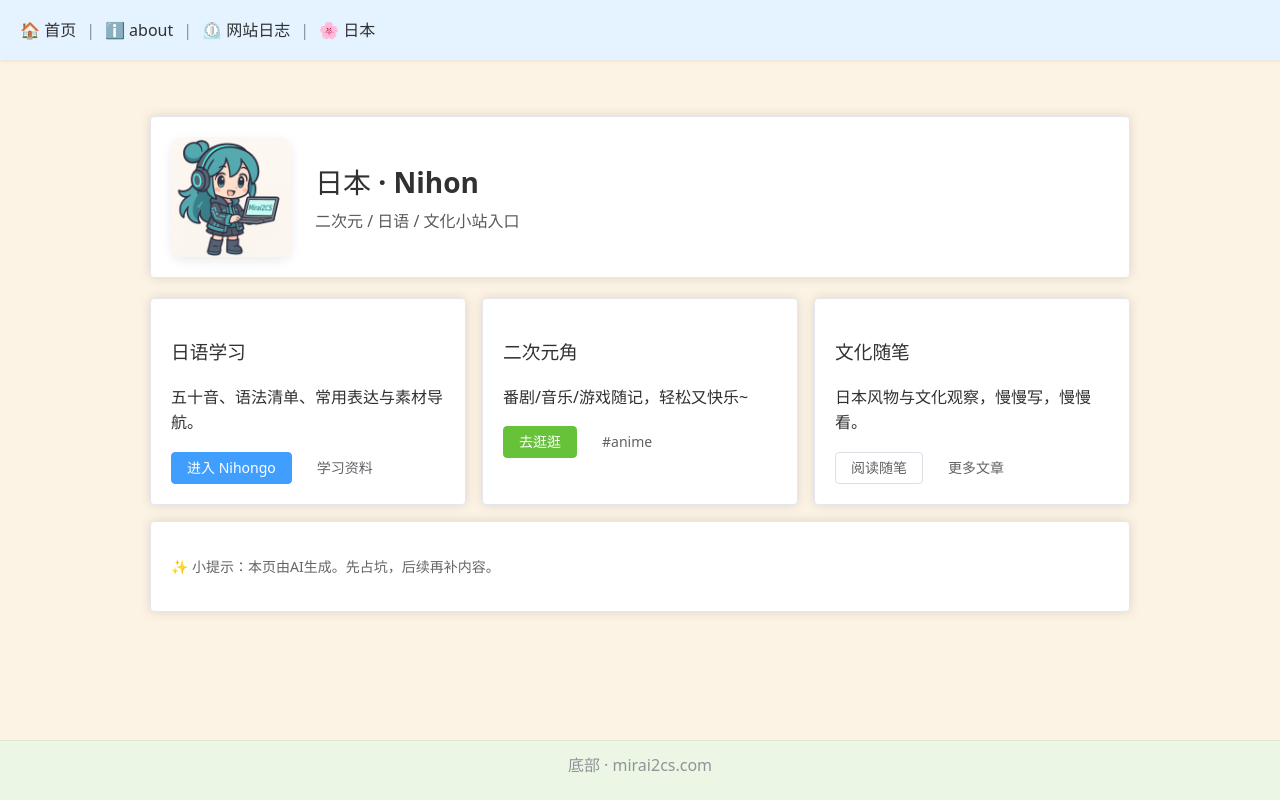
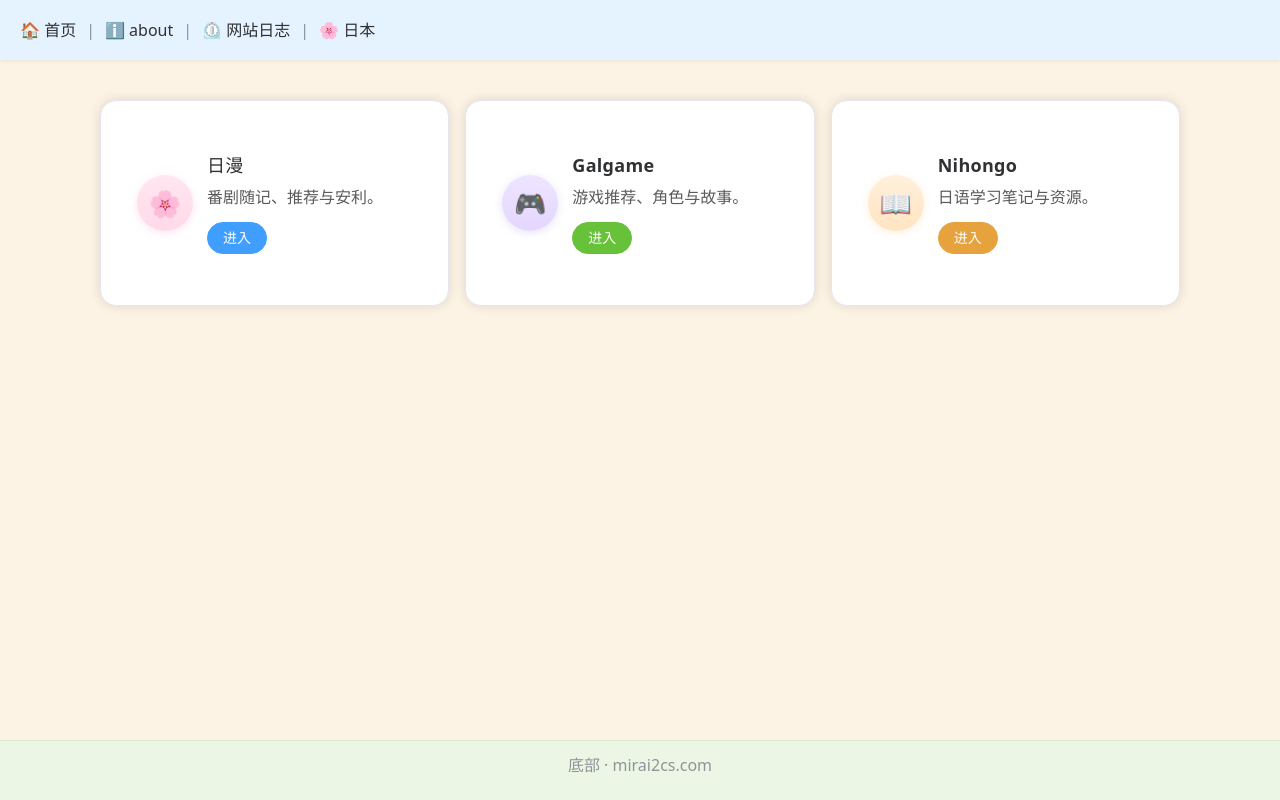
Before and after one commit to nono-easy/mirai2cs, a Vue app in the folder frontend/: page /nihon in a window 1280 px wide. Built offline with nearby package versions, Linux system fonts and the light colour scheme.

Commit message:
feat: 更新Nihon标签页

```diff
--- a/frontend/src/views/Nihon.vue
+++ b/frontend/src/views/Nihon.vue
@@ -1,121 +1,139 @@
 <!-- src/views/Nihon.vue -->
 <template>
-  <div class="wrap">
-    <el-card class="hero">
-      <div class="hero-inner">
-        <img
-          class="hero-logo"
-          src="/mirai2cs-logo.png"
-          alt="Mirai2CS Mascot"
-          loading="lazy"
-          width="120"
-          height="120"
-        />
-        <div>
-          <h2 class="title">日本 · Nihon</h2>
-          <p class="subtitle">二次元 / 日语 / 文化小站入口</p>
-        </div>
-      </div>
-    </el-card>
-
-    <div class="grid">
-      <el-card class="card">
-        <h3>日语学习</h3>
-        <p class="desc">五十音、语法清单、常用表达与素材导航。</p>
-        <div class="actions">
-          <el-button type="primary" @click="nav('/nihongo')">进入 Nihongo</el-button>
-          <el-button link @click="nav('/nihongo/resources')">学习资料</el-button>
+  <div class="nihon-wrap">
+    <div class="nihon-grid">
+      <el-card class="nihon-card">
+        <div class="card-inner">
+          <div class="icon" aria-hidden="true">🌸</div>
+          <div class="content">
+            <h3 class="title">日漫</h3>
+            <p class="desc">番剧随记、推荐与安利。</p>
+            <div class="actions">
+              <el-button type="primary" round @click="nav('/nihon/anime')">进入</el-button>
+            </div>
+          </div>
         </div>
       </el-card>
 
-      <el-card class="card">
-        <h3>二次元角</h3>
-        <p class="desc">番剧/音乐/游戏随记，轻松又快乐~</p>
-        <div class="actions">
-          <el-button type="success" @click="nav('/a2')">去逛逛</el-button>
-          <el-button link @click="nav('/tags/anime')">#anime</el-button>
+      <el-card class="nihon-card">
+        <div class="card-inner">
+          <div class="icon violet">🎮</div>
+          <div class="content">
+            <h3 class="title">Galgame</h3>
+            <p class="desc">游戏推荐、角色与故事。</p>
+            <div class="actions">
+              <el-button type="success" round @click="nav('/nihon/galgame')">进入</el-button>
+            </div>
+          </div>
         </div>
       </el-card>
 
-      <el-card class="card">
-        <h3>文化随笔</h3>
-        <p class="desc">日本风物与文化观察，慢慢写，慢慢看。</p>
-        <div class="actions">
-          <el-button @click="nav('/blog/japan')">阅读随笔</el-button>
-          <el-button link @click="nav('/blog')">更多文章</el-button>
+      <el-card class="nihon-card">
+        <div class="card-inner">
+          <div class="icon orange">📖</div>
+          <div class="content">
+            <h3 class="title">Nihongo</h3>
+            <p class="desc">日语学习笔记与资源。</p>
+            <div class="actions">
+              <el-button type="warning" round @click="nav('/nihon/nihongo')">进入</el-button>
+            </div>
+          </div>
         </div>
       </el-card>
     </div>
-
-    <el-card class="tips">
-      <p>
-        ✨ 小提示：本页由AI生成。先占坑，后续再补内容。
-      </p>
-    </el-card>
   </div>
 </template>
 
 <script setup>
 import { useRouter } from 'vue-router'
-
 const router = useRouter()
 const nav = (to) => router.push(to)
 </script>
 
 <style>
-.wrap {
-  max-width: 980px;
-  margin: 40px auto;
+:root {
+  --card-pad: 16px;
+  --radius: 16px;
+  --gap: 16px;
+  --bg-soft: #faf6f1;
+}
+@media (prefers-color-scheme: dark) {
+  :root { --bg-soft: #151515; }
+}
+
+.nihon-wrap {
+  max-width: 1080px;
+  margin: 24px auto 40px;
   padding: 0 16px;
 }
 
-.hero {
-  margin-bottom: 20px;
+.nihon-grid {
+  display: grid;
+  gap: var(--gap);
+  grid-template-columns: 1fr;
 }
-.hero-inner {
-  display: flex;
+@media (min-width: 680px) {
+  .nihon-grid { grid-template-columns: repeat(2, 1fr); }
+}
+@media (min-width: 980px) {
+  .nihon-grid { grid-template-columns: repeat(3, 1fr); }
+}
+
+.nihon-card {
+  border-radius: var(--radius);
+  transition: transform .2s ease, box-shadow .2s ease;
+}
+.nihon-card:hover {
+  transform: translateY(-2px);
+  box-shadow: 0 10px 26px rgba(0,0,0,.08);
+}
+
+/* 让图标+文本在一行，垂直居中；卡片内容统一高度 */
+.card-inner {
+  display: grid;
+  grid-template-columns: 56px 1fr;
   align-items: center;
-  gap: clamp(12px, 3vw, 24px);
+  gap: 14px;
+  min-height: 132px;
+  padding: var(--card-pad);
 }
-.hero-logo {
-  border-radius: 12px;
-  box-shadow: 0 4px 12px rgba(0,0,0,.08);
+
+/* 萌系圆形图标 */
+.icon {
+  width: 56px; height: 56px;
+  display: grid; place-items: center;
+  border-radius: 50%;
+  background: linear-gradient(180deg, #ffe7f1, #ffd9e8);
+  box-shadow: 0 2px 8px rgba(255, 80, 160, .15);
+  font-size: 26px;
+  user-select: none;
 }
+.icon.violet {
+  background: linear-gradient(180deg, #efe5ff, #e4d6ff);
+  box-shadow: 0 2px 8px rgba(90, 65, 200, .15);
+}
+.icon.orange {
+  background: linear-gradient(180deg, #fff0dc, #ffe4c2);
+  box-shadow: 0 2px 8px rgba(255, 140, 0, .15);
+}
+
+.content { display: grid; gap: 6px; }
 .title {
   margin: 0;
-  font-size: clamp(20px, 3.2vw, 28px);
+  font-size: 18px;
+  font-weight: 700;
+  letter-spacing: .3px;
 }
-.subtitle {
-  margin: 6px 0 0;
+.desc {
+  margin: 0;
   opacity: .8;
+  line-height: 1.6;
+  min-height: 1.6em; /* 保证两行时也不跳高 */
+}
+.actions {
+  margin-top: 6px;
+  display: flex;
+  gap: 8px;
 }
 
-.grid {
-  display: grid;
-  grid-template-columns: repeat(12, 1fr);
-  gap: 16px;
-  margin-top: 12px;
-}
-.card {
-  grid-column: span 12;
-}
-@media (min-width: 720px) {
-  .card { grid-column: span 4; }
-}
-
-.desc {
-  margin: 8px 0 16px;
-  line-height: 1.6;
-}
-.actions {
-  display: flex;
-  flex-wrap: wrap;
-  gap: 10px;
-}
-
-.tips {
-  margin-top: 16px;
-  font-size: 14px;
-  color: #666;
-}
 </style>
```
